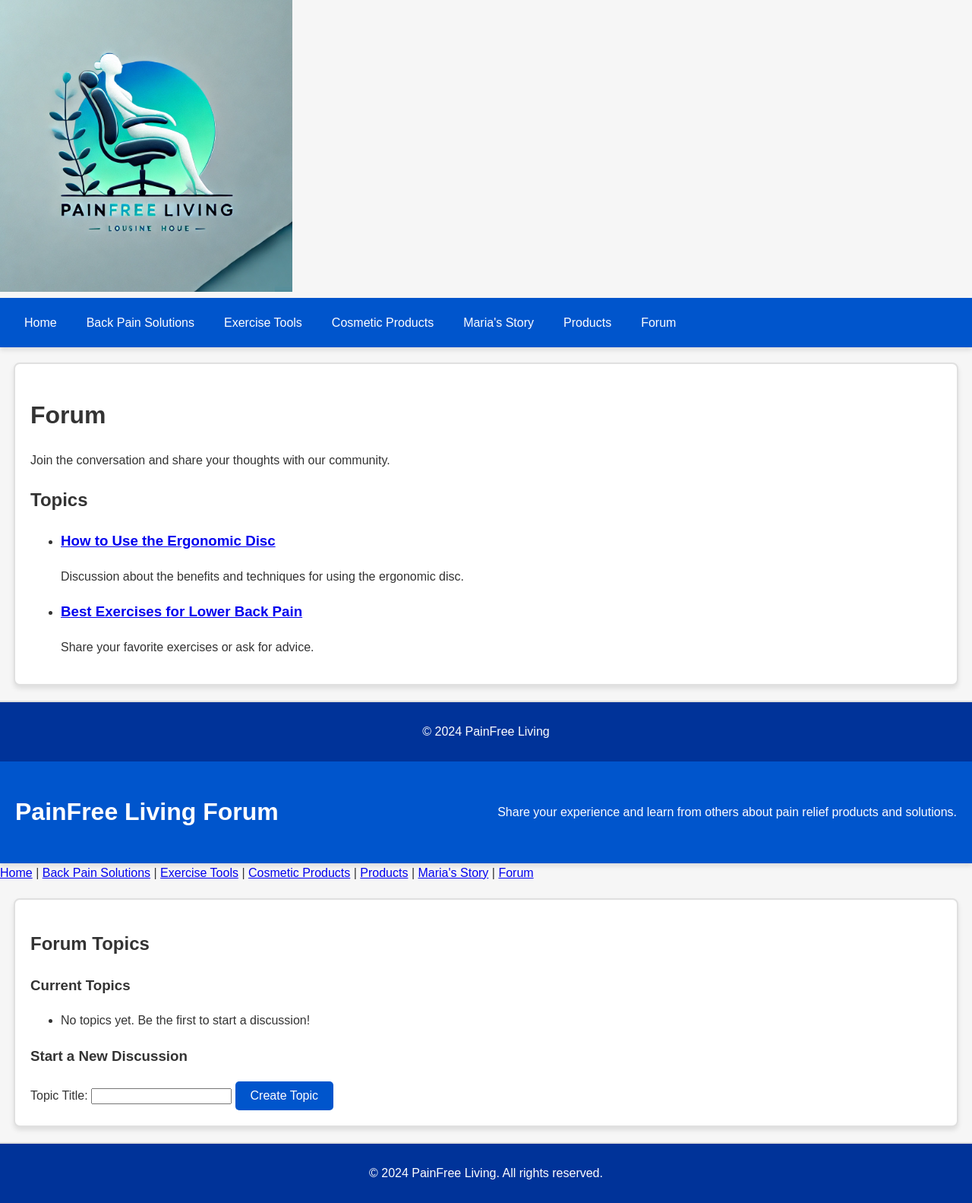
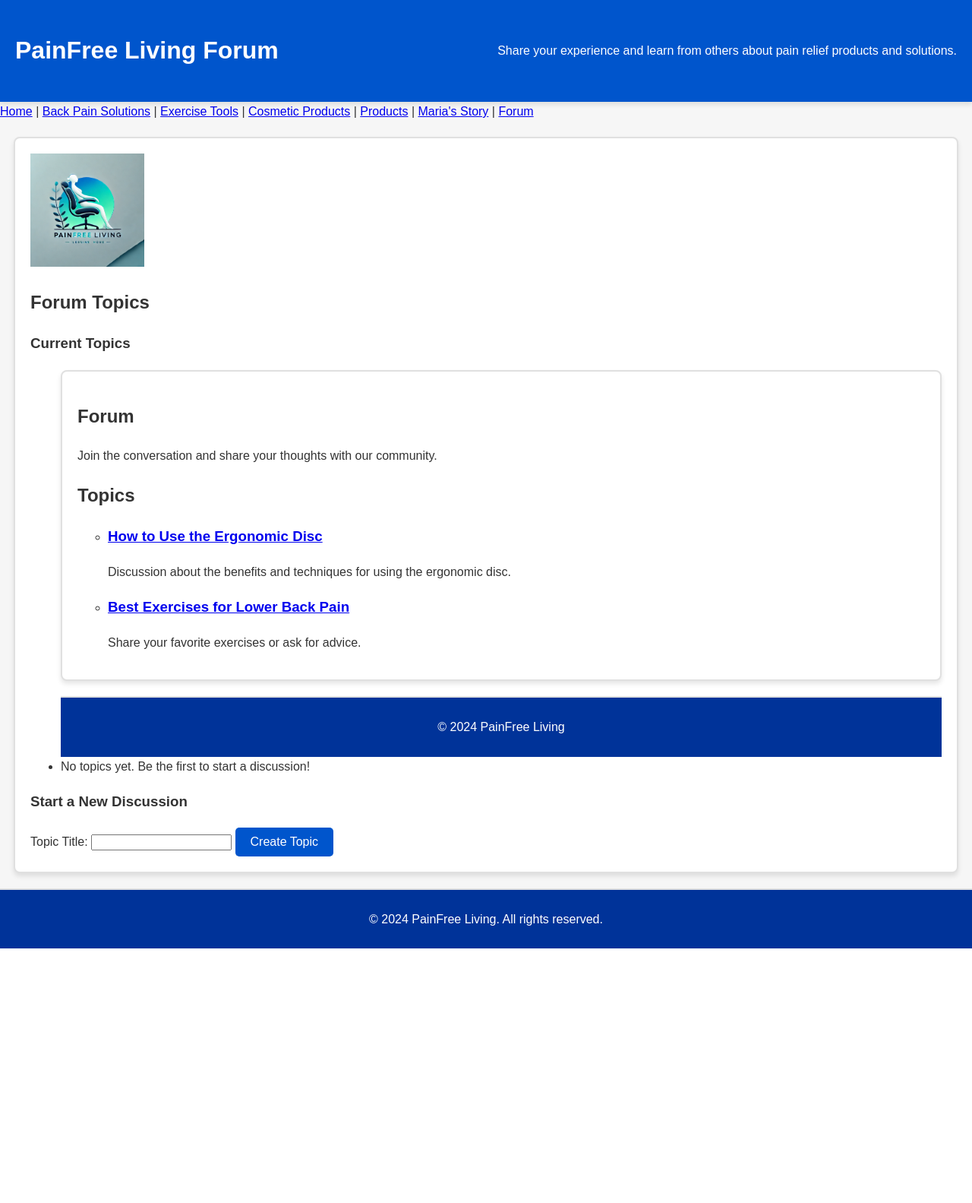
Before and after one commit to Toni-Mag/Toni-Mag, a Flask app: template templates/forum.html in a window 1280 px wide. Shown: the whole page at 76% size. After the commit the page ends 1248 px from the top, so only its background shows below. Run offline with Flask 2, Linux system fonts and the light colour scheme; the template is opened without the code that fills it, so the values that code supplies are empty.

Commit message:
Updated files with new styles and logo adjustments

```diff
--- a/templates/forum.html
+++ b/templates/forum.html
@@ -1,52 +1,3 @@
-<!DOCTYPE html>
-<html lang="en">
-<head>
-    <meta charset="UTF-8">
-    <meta name="viewport" content="width=device-width, initial-scale=1.0">
-    <meta name="description" content="Join our forum and share your thoughts and experiences.">
-    <meta name="keywords" content="forum, discussions, back pain solutions, exercise tools, beauty products">
-    <meta name="author" content="PainFree Living">
-    <title>Forum - PainFree Living</title>
-    <link rel="stylesheet" href="{{ url_for('static', filename='css/styles.css') }}">
-    <img src="{{ url_for('static', filename='images/logo_painfreeliving.png') }}" alt="Logo">
-
-</head>
-<body>
-    <header>
-        <nav>
-    <ul>
-        <li><a href="/">Home</a></li>
-        <li><a href="/back-pain">Back Pain Solutions</a></li>
-        <li><a href="/exercise-tools">Exercise Tools</a></li>
-        <li><a href="/cosmetic-products">Cosmetic Products</a></li>
-        <li><a href="/maria_story">Maria's Story</a></li>
-        <li><a href="/products">Products</a></li>
-        <li><a href="/forum">Forum</a></li>
-    </ul>
-     </nav>
-    </header>
-    <main>
-        <h1>Forum</h1>
-        <p>Join the conversation and share your thoughts with our community.</p>
-        <section>
-            <h2>Topics</h2>
-            <ul>
-                <li>
-                    <h3><a href="topic.html">How to Use the Ergonomic Disc</a></h3>
-                    <p>Discussion about the benefits and techniques for using the ergonomic disc.</p>
-                </li>
-                <li>
-                    <h3><a href="topic.html">Best Exercises for Lower Back Pain</a></h3>
-                    <p>Share your favorite exercises or ask for advice.</p>
-                </li>
-            </ul>
-        </section>
-    </main>
-    <footer>
-        <p>&copy; 2024 PainFree Living</p>
-    </footer>
-</body>
-</html>
 <!DOCTYPE html>
 <html lang="en">
 <head>
@@ -84,12 +35,36 @@
   gtag('config', 'G-1B5CD02XYJ');
 </script>
 <link rel="icon" href="/static/images/favicon.ico" type="image/x-icon">
-
+<div class="logo-container">
+        <img src="{{ url_for('static', filename='images/logo_painfreeliving.png') }}" alt="PainFree Living Logo" class="logo">
+    </div>
 
         <h2>Forum Topics</h2>
         <section class="forum-topics">
             <h3>Current Topics</h3>
             <ul>
+    <main>
+        <h1>Forum</h1>
+        <p>Join the conversation and share your thoughts with our community.</p>
+        <section>
+            <h2>Topics</h2>
+            <ul>
+                <li>
+                    <h3><a href="topic.html">How to Use the Ergonomic Disc</a></h3>
+                    <p>Discussion about the benefits and techniques for using the ergonomic disc.</p>
+                </li>
+                <li>
+                    <h3><a href="topic.html">Best Exercises for Lower Back Pain</a></h3>
+                    <p>Share your favorite exercises or ask for advice.</p>
+                </li>
+            </ul>
+        </section>
+    </main>
+    <footer>
+        <p>&copy; 2024 PainFree Living</p>
+    </footer>
+
+
                 {% if topics %}
                     {% for topic in topics %}
                     <li>
```
Also changed, not shown: templates/base.html (+26 -19 lines).
